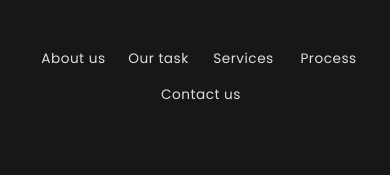
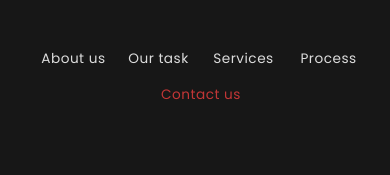
Before and after one commit to eonc21/alphashift-website, a Vue app: page / in a window 390 px wide. Shown: the top 175 px of the page. Built offline with nearby package versions, Linux system fonts and the light colour scheme.

Commit message:
Red navigation link

```diff
--- a/src/components/pages/Landing/Link.vue
+++ b/src/components/pages/Landing/Link.vue
@@ -1,5 +1,6 @@
 <template>
-    <a :href="`#${navLink.link}`">{{ navLink.name }}</a>
+    <a v-if="!navLink.red" class="a" :href="`#${navLink.link}`">{{ navLink.name }}</a>
+    <a class="a red" v-if="navLink.red" :href="`#${navLink.link}`">{{ navLink.name }}</a>
 
 </template>
 
@@ -18,19 +19,23 @@ export default {
 @import url('https://fonts.googleapis.com/css2?family=Oswald:wght@200;300;400&display=swap');
 
 
-a {
-    font-family: "Oswald", sans-serif;
+.a {
     font-size: 1vw;
     color: rgba(255, 255, 255, 0.85);
     letter-spacing: 1px;
     /* text-transform: uppercase; */
-    text-decoration: none;
+    /* text-decoration: chartreuse; */
 }
+
+.red {
+    color: #c33636;
+}
+
 
 
 @media (max-width: 1000px) {
 
-    a {
+    .a {
         font-size: 2vw;
         letter-spacing: 0.5px;
 
@@ -41,7 +46,7 @@ a {
 
 @media (max-width: 600px) {
 
-    a {
+    .a {
         font-size: 3.5vw;
         letter-spacing: 0.5px;
 
--- a/src/components/pages/Landing/LinkList.vue
+++ b/src/components/pages/Landing/LinkList.vue
@@ -31,4 +31,8 @@ export default {
     line-height: 35px;
 }
 
+#red-link {
+    color: red;
+}
+
 </style>
--- a/src/components/pages/Landing/NavBar.vue
+++ b/src/components/pages/Landing/NavBar.vue
@@ -44,7 +44,8 @@ export default {
             },
             {
                 name: "Contact us",
-                link: "conclusion-page"
+                link: "conclusion-page",
+                red: true,
             },
             ]
         }
```
